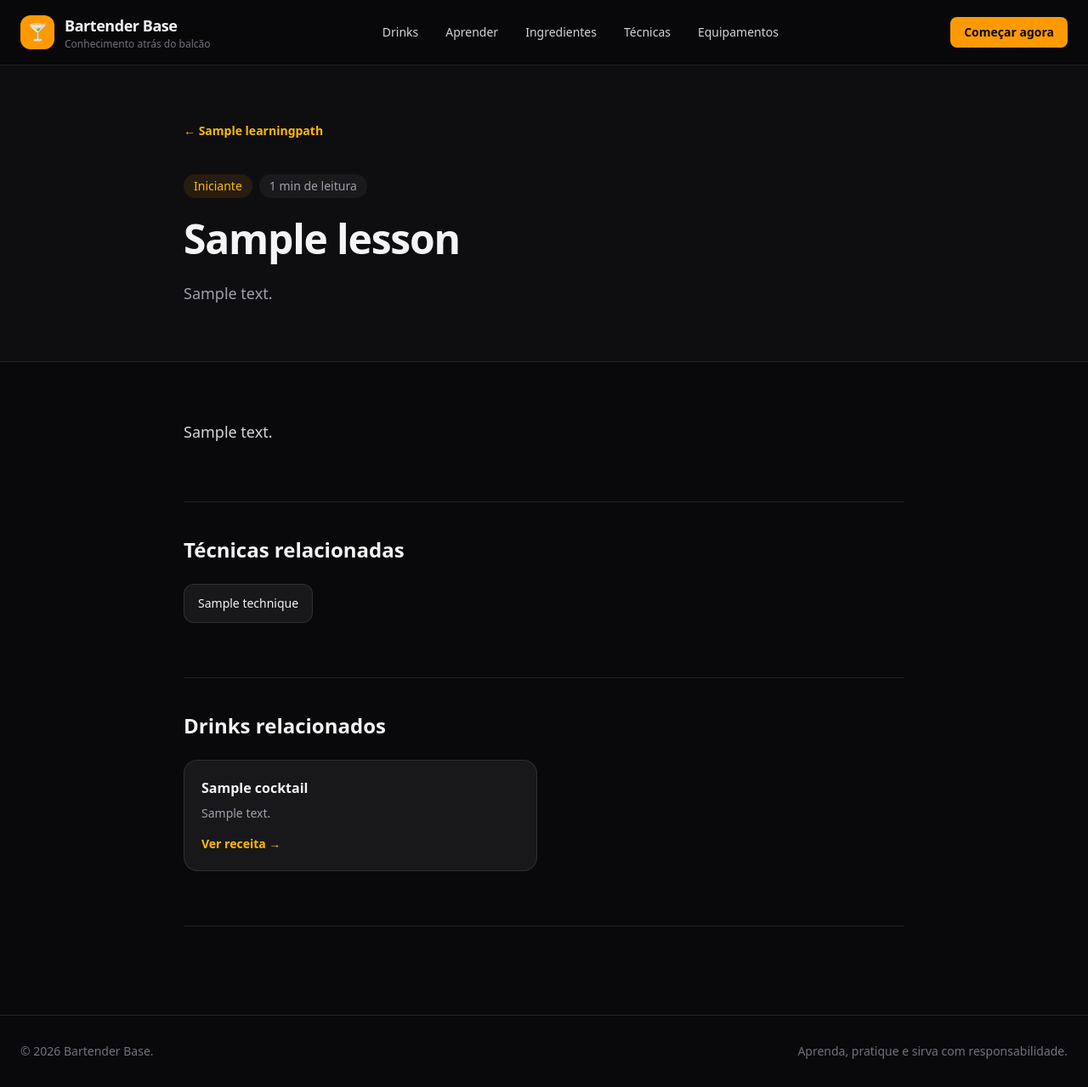
After one commit to thierrydrmv/bartender-base, a Django app: a page that uses templates/partials/navbar.html in a window 1280 px wide. The commit adds this page. Shown: the whole page at 85% size. Run offline with Django 5.2, Linux system fonts and the light colour scheme; tables that the repository leaves empty hold one stand-in row (values such as "Sample post"); some libraries are stand-ins or nearby versions.

Commit message:
feat: add learning paths and lesson pages

```diff
--- a/learning/urls.py
+++ b/learning/urls.py
@@ -1,3 +1,23 @@
+from django.urls import path
+
+from . import views
+
 app_name = "learning"
 
-urlpatterns = []
+urlpatterns = [
+    path(
+        "",
+        views.learning_path_list,
+        name="path-list",
+    ),
+    path(
+        "trilhas/<slug:slug>/",
+        views.learning_path_detail,
+        name="path-detail",
+    ),
+    path(
+        "aulas/<slug:slug>/",
+        views.lesson_detail,
+        name="lesson-detail",
+    ),
+]
--- a/learning/views.py
+++ b/learning/views.py
@@ -1,3 +1,105 @@
-from django.shortcuts import render
+from django.db.models import Count, Q
+from django.shortcuts import get_object_or_404, render
 
-# Create your views here.
+from cocktails.models import Cocktail, Technique
+
+from .models import LearningPath, Lesson
+
+
+def learning_path_list(request):
+    learning_paths = (
+        LearningPath.objects.filter(is_published=True)
+        .annotate(
+            lesson_count=Count(
+                "lessons",
+                filter=Q(lessons__is_published=True),
+            )
+        )
+        .order_by("order", "title")
+    )
+
+    context = {
+        "learning_paths": learning_paths,
+    }
+
+    return render(
+        request,
+        "learning/learning_path_list.html",
+        context,
+    )
+
+
+def learning_path_detail(request, slug):
+    learning_path = get_object_or_404(
+        LearningPath,
+        slug=slug,
+        is_published=True,
+    )
+
+    lessons = Lesson.objects.filter(
+        learning_path=learning_path,
+        is_published=True,
+    ).order_by("order", "title")
+
+    context = {
+        "learning_path": learning_path,
+        "lessons": lessons,
+    }
+
+    return render(
+        request,
+        "learning/learning_path_detail.html",
+        context,
+    )
+
+
+def lesson_detail(request, slug):
+    lesson = get_object_or_404(
+        Lesson.objects.select_related("learning_path"),
+        slug=slug,
+        is_published=True,
+        learning_path__is_published=True,
+    )
+
+    previous_lesson = (
+        Lesson.objects.filter(
+            learning_path=lesson.learning_path,
+            is_published=True,
+            order__lt=lesson.order,
+        )
+        .order_by("-order")
+        .first()
+    )
+
+    next_lesson = (
+        Lesson.objects.filter(
+            learning_path=lesson.learning_path,
+            is_published=True,
+            order__gt=lesson.order,
+        )
+        .order_by("order")
+        .first()
+    )
+
+    cocktails = Cocktail.objects.filter(
+        lessons=lesson,
+        is_published=True,
+    ).distinct()
+
+    techniques = Technique.objects.filter(
+        lessons=lesson,
+    ).distinct()
+
+    context = {
+        "lesson": lesson,
+        "previous_lesson": previous_lesson,
+        "next_lesson": next_lesson,
+        "cocktails": cocktails,
+        "techniques": techniques,
+    }
+
+    return render(
+        request,
+        "learning/lesson_detail.html",
+        context,
+    )
--- a/templates/core/home.html
+++ b/templates/core/home.html
@@ -20,7 +20,7 @@
                     para desenvolver suas habilidades como bartender.
                 </p>
                 <div class="mt-8 flex flex-col gap-4 sm:flex-row">
-                    <a href="#learning"
+                    <a href="{% url 'learning:path-list' %}"
                        class="rounded-xl bg-amber-500 px-6 py-3 text-center font-semibold text-zinc-950 transition hover:bg-amber-400">
                         Começar a aprender
                     </a>
--- /dev/null
+++ b/templates/learning/lesson_detail.html
@@ -0,0 +1,76 @@
+{% extends "base.html" %}
+{% block title %}
+    {{ lesson.title }} | Bartender Base
+{% endblock title %}
+{% block content %}
+    <article>
+        <header class="border-b border-white/10 bg-zinc-900/40">
+            <div class="mx-auto max-w-4xl px-6 py-16">
+                <a href="{{ lesson.learning_path.get_absolute_url }}"
+                   class="text-sm font-semibold text-amber-400 hover:text-amber-300">
+                    ← {{ lesson.learning_path.title }}
+                </a>
+                <div class="mt-10 flex flex-wrap gap-2">
+                    <span class="rounded-full bg-amber-500/10 px-3 py-1 text-sm text-amber-400">
+                        {{ lesson.get_difficulty_display }}
+                    </span>
+                    <span class="rounded-full bg-white/5 px-3 py-1 text-sm text-zinc-400">
+                        {{ lesson.reading_time }} min de leitura
+                    </span>
+                </div>
+                <h1 class="mt-6 text-4xl font-bold tracking-tight sm:text-5xl">{{ lesson.title }}</h1>
+                <p class="mt-6 text-lg leading-8 text-zinc-400">{{ lesson.summary }}</p>
+            </div>
+        </header>
+        <div class="mx-auto max-w-4xl px-6 py-16">
+            <div class="whitespace-pre-line text-lg leading-9 text-zinc-300">{{ lesson.content }}</div>
+            {% if techniques %}
+                <section class="mt-16 border-t border-white/10 pt-10">
+                    <h2 class="text-2xl font-bold">Técnicas relacionadas</h2>
+                    <div class="mt-6 flex flex-wrap gap-3">
+                        {% for technique in techniques %}
+                            <a href="{{ technique.get_absolute_url }}"
+                               class="rounded-xl border border-white/10 bg-zinc-900 px-4 py-3 text-sm transition hover:border-amber-500 hover:text-amber-400">
+                                {{ technique.name }}
+                            </a>
+                        {% endfor %}
+                    </div>
+                </section>
+            {% endif %}
+            {% if cocktails %}
+                <section class="mt-16 border-t border-white/10 pt-10">
+                    <h2 class="text-2xl font-bold">Drinks relacionados</h2>
+                    <div class="mt-6 grid gap-4 sm:grid-cols-2">
+                        {% for cocktail in cocktails %}
+                            <a href="{{ cocktail.get_absolute_url }}"
+                               class="group rounded-2xl border border-white/10 bg-zinc-900 p-5 transition hover:border-amber-500/50">
+                                <h3 class="font-semibold group-hover:text-amber-400">{{ cocktail.name }}</h3>
+                                <p class="mt-2 line-clamp-2 text-sm text-zinc-400">{{ cocktail.description }}</p>
+                                <span class="mt-4 inline-block text-sm font-semibold text-amber-400">Ver receita →</span>
+                            </a>
+                        {% endfor %}
+                    </div>
+                </section>
+            {% endif %}
+            <nav class="mt-16 grid gap-4 border-t border-white/10 pt-10 sm:grid-cols-2"
+                 aria-label="Navegação entre aulas">
+                {% if previous_lesson %}
+                    <a href="{{ previous_lesson.get_absolute_url }}"
+                       class="rounded-2xl border border-white/10 bg-zinc-900 p-5 transition hover:border-amber-500/50">
+                        <span class="text-sm text-zinc-500">← Aula anterior</span>
+                        <strong class="mt-2 block">{{ previous_lesson.title }}</strong>
+                    </a>
+                {% else %}
+                    {% comment %} <div></div> {% endcomment %}
+                {% endif %}
+                {% if next_lesson %}
+                    <a href="{{ next_lesson.get_absolute_url }}"
+                       class="rounded-2xl border border-white/10 bg-zinc-900 p-5 text-right transition hover:border-amber-500/50">
+                        <span class="text-sm text-zinc-500">Próxima aula →</span>
+                        <strong class="mt-2 block">{{ next_lesson.title }}</strong>
+                    </a>
+                {% endif %}
+            </nav>
+        </div>
+    </article>
+{% endblock content %}
--- a/templates/partials/navbar.html
+++ b/templates/partials/navbar.html
@@ -13,7 +13,7 @@
         <div class="hidden items-center gap-8 md:flex">
             <a href="{% url 'cocktails:list' %}"
                class="text-sm font-medium text-zinc-300 transition hover:text-amber-400">Drinks</a>
-            <a href="#learning"
+            <a href="{% url 'learning:path-list' %}"
                class="text-sm font-medium text-zinc-300 transition hover:text-amber-400">
                 Aprender
             </a>
--- a/theme/static/css/dist/styles.css
+++ b/theme/static/css/dist/styles.css
@@ -277,8 +277,20 @@
   .mt-14 {
     margin-top: calc(var(--spacing) * 14);
   }
+  .mt-16 {
+    margin-top: calc(var(--spacing) * 16);
+  }
   .mb-8 {
     margin-bottom: calc(var(--spacing) * 8);
+  }
+  .mb-10 {
+    margin-bottom: calc(var(--spacing) * 10);
+  }
+  .line-clamp-2 {
+    overflow: hidden;
+    display: -webkit-box;
+    -webkit-box-orient: vertical;
+    -webkit-line-clamp: 2;
   }
   .line-clamp-3 {
     overflow: hidden;
@@ -369,6 +381,9 @@
   .items-center {
     align-items: center;
   }
+  .items-end {
+    align-items: flex-end;
+  }
   .items-start {
     align-items: flex-start;
   }
@@ -387,6 +402,9 @@
   .gap-4 {
     gap: calc(var(--spacing) * 4);
   }
+  .gap-5 {
+    gap: calc(var(--spacing) * 5);
+  }
   .gap-6 {
     gap: calc(var(--spacing) * 6);
   }
@@ -401,6 +419,13 @@
       --tw-space-y-reverse: 0;
       margin-block-start: calc(calc(var(--spacing) * 2) * var(--tw-space-y-reverse));
       margin-block-end: calc(calc(var(--spacing) * 2) * calc(1 - var(--tw-space-y-reverse)));
+    }
+  }
+  .space-y-4 {
+    :where(& > :not(:last-child)) {
+      --tw-space-y-reverse: 0;
+      margin-block-start: calc(calc(var(--spacing) * 4) * var(--tw-space-y-reverse));
+      margin-block-end: calc(calc(var(--spacing) * 4) * calc(1 - var(--tw-space-y-reverse)));
     }
   }
   .space-y-8 {
@@ -615,8 +640,14 @@
   .py-20 {
     padding-block: calc(var(--spacing) * 20);
   }
+  .pt-10 {
+    padding-top: calc(var(--spacing) * 10);
+  }
   .text-center {
     text-align: center;
+  }
+  .text-right {
+    text-align: right;
   }
   .font-mono {
     font-family: var(--font-mono);
@@ -673,6 +704,10 @@
     --tw-leading: calc(var(--spacing) * 8);
     line-height: calc(var(--spacing) * 8);
   }
+  .leading-9 {
+    --tw-leading: calc(var(--spacing) * 9);
+    line-height: calc(var(--spacing) * 9);
+  }
   .leading-tight {
     --tw-leading: var(--leading-tight);
     line-height: var(--leading-tight);
@@ -723,6 +758,9 @@
   .shadow-2xl {
     --tw-shadow: 0 25px 50px -12px var(--tw-shadow-color, rgb(0 0 0 / 0.25));
     box-shadow: var(--tw-inset-shadow), var(--tw-inset-ring-shadow), var(--tw-ring-offset-shadow), var(--tw-ring-shadow), var(--tw-shadow);
+  }
+  .filter {
+    filter: var(--tw-blur,) var(--tw-brightness,) var(--tw-contrast,) var(--tw-grayscale,) var(--tw-hue-rotate,) var(--tw-invert,) var(--tw-saturate,) var(--tw-sepia,) var(--tw-drop-shadow,);
   }
   .backdrop-blur {
     --tw-backdrop-blur: blur(8px);
@@ -860,6 +898,11 @@
   .sm\:justify-between {
     @media (width >= 40rem) {
       justify-content: space-between;
+    }
+  }
+  .sm\:py-20 {
+    @media (width >= 40rem) {
+      padding-block: calc(var(--spacing) * 20);
     }
   }
   .sm\:text-4xl {
@@ -1091,6 +1134,59 @@
   inherits: false;
   initial-value: 0 0 #0000;
 }
+@property --tw-blur {
+  syntax: "*";
+  inherits: false;
+}
+@property --tw-brightness {
+  syntax: "*";
+  inherits: false;
+}
+@property --tw-contrast {
+  syntax: "*";
+  inherits: false;
+}
+@property --tw-grayscale {
+  syntax: "*";
+  inherits: false;
+}
+@property --tw-hue-rotate {
+  syntax: "*";
+  inherits: false;
+}
+@property --tw-invert {
+  syntax: "*";
+  inherits: false;
+}
+@property --tw-opacity {
+  syntax: "*";
+  inherits: false;
+}
+@property --tw-saturate {
+  syntax: "*";
+  inherits: false;
+}
+@property --tw-sepia {
+  syntax: "*";
+  inherits: false;
+}
+@property --tw-drop-shadow {
+  syntax: "*";
+  inherits: false;
+}
+@property --tw-drop-shadow-color {
+  syntax: "*";
+  inherits: false;
+}
+@property --tw-drop-shadow-alpha {
+  syntax: "<percentage>";
+  inherits: false;
+  initial-value: 100%;
+}
+@property --tw-drop-shadow-size {
+  syntax: "*";
+  inherits: false;
+}
 @property --tw-backdrop-blur {
   syntax: "*";
   inherits: false;
@@ -1193,6 +1289,19 @@
       --tw-ring-offset-width: 0px;
       --tw-ring-offset-color: #fff;
       --tw-ring-offset-shadow: 0 0 #0000;
+      --tw-blur: initial;
+      --tw-brightness: initial;
+      --tw-contrast: initial;
+      --tw-grayscale: initial;
+      --tw-hue-rotate: initial;
+      --tw-invert: initial;
+      --tw-opacity: initial;
+      --tw-saturate: initial;
+      --tw-sepia: initial;
+      --tw-drop-shadow: initial;
+      --tw-drop-shadow-color: initial;
+      --tw-drop-shadow-alpha: 100%;
+      --tw-drop-shadow-size: initial;
       --tw-backdrop-blur: initial;
       --tw-backdrop-brightness: initial;
       --tw-backdrop-contrast: initial;
```
Also changed, not shown: templates/learning/learning_path_detail.html (added, +61 -0 lines), templates/learning/learning_path_list.html (added, +62 -0 lines).
